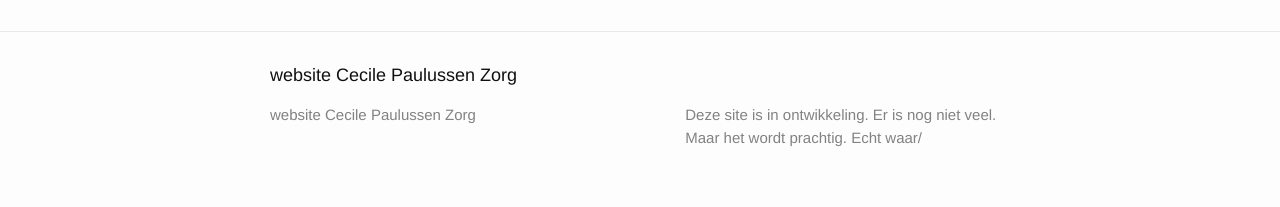
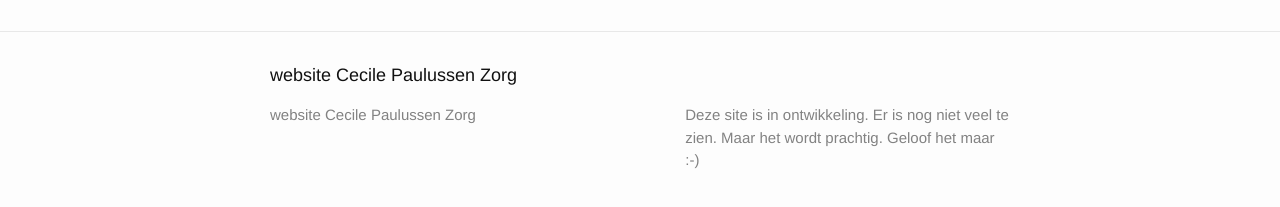
Before and after one commit to JorgvanderSchaaf/JorgvanderSchaaf, a Jekyll site: the page built from index.html, in a window 1280 px wide. Shown: the part 265-472 px from the top of the page. Built offline with Jekyll 4.4.1, drawn with Linux system fonts in a browser that asks for light colours.

Commit message:
Update _config.yml

```diff
--- a/_config.yml
+++ b/_config.yml
@@ -9,7 +9,7 @@
 title: website Cecile Paulussen Zorg
 
 description: > # this means to ignore newlines until "baseurl:"
-  Deze site is in ontwikkeling. Er is nog niet veel. Maar het wordt prachtig. Echt waar/
+  Deze site is in ontwikkeling. Er is nog niet veel te zien. Maar het wordt prachtig. Geloof het maar :-)
 
 baseurl: "" # the subpath of your site, e.g. /blog
 url: "http://yourdomain.com" # the base hostname & protocol for your site
```
